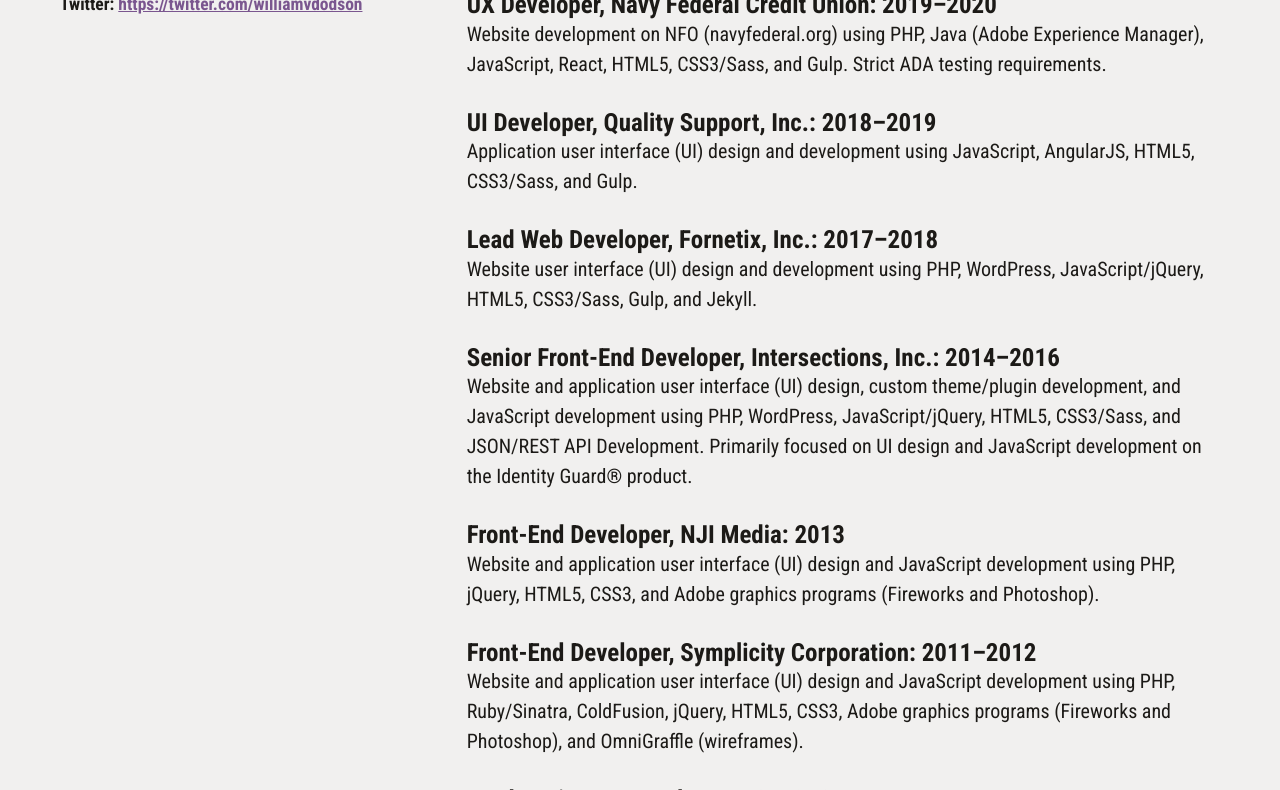
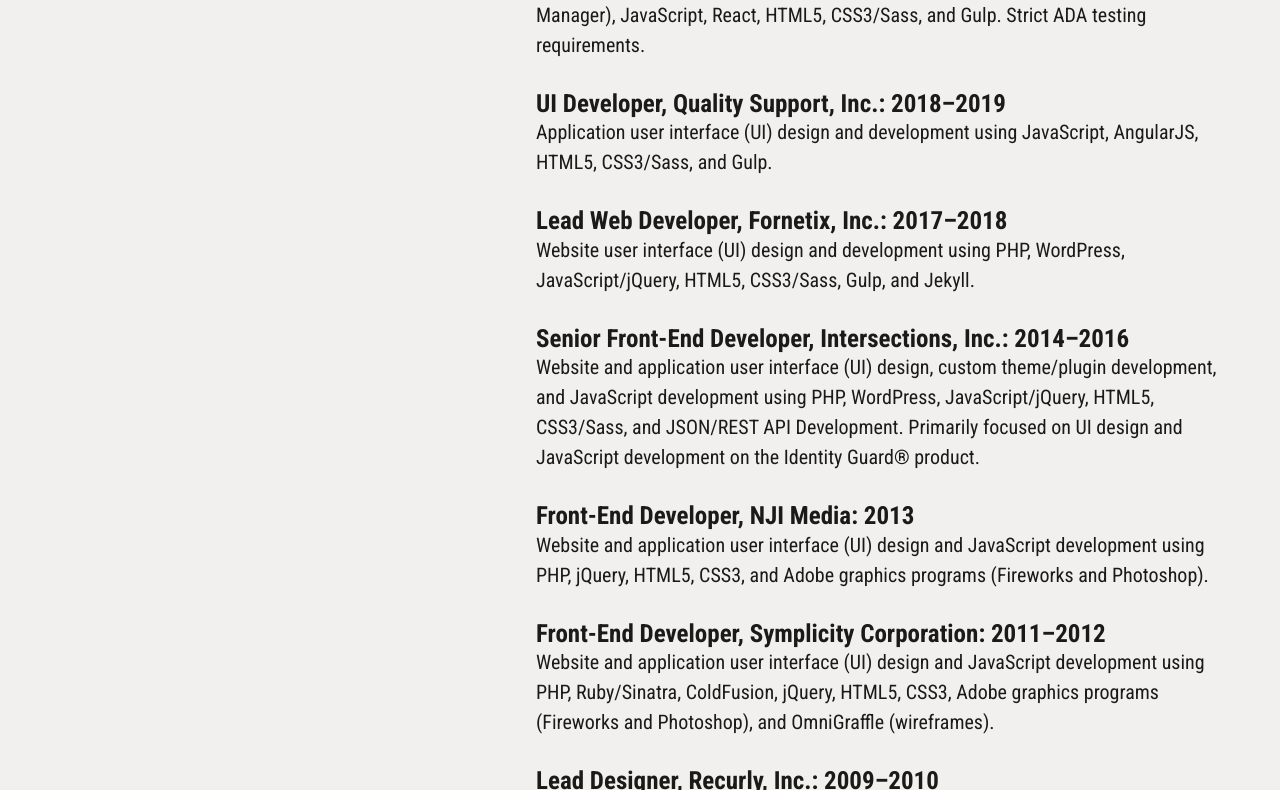
Before and after one commit to williamdodson/resume.williamdodson.co, a Gatsby site: page / in a window 1280 px wide. Shown: the part 541-1331 px from the top of the page. Built offline with nearby package versions, Linux system fonts and the light colour scheme; Gatsby itself is replaced by a stand-in of ours.

Commit message:
Updated the grid settings and added additional link styles

```diff
--- a/content/resume-skills.csv
+++ b/content/resume-skills.csv
@@ -1,5 +1,5 @@
 Type,Description
-Graphic,"Adobe CC graphics software (Illustrator, InDesign, and Photoshop)
+Graphic,"Adobe Creative Cloud graphics software (Illustrator, InDesign, and Photoshop)
 Print, Graphic, and Logo Design, Branding, and Illustration
 Prototyping and Interaction Design (Sketch, InVision, Adobe XD)"
 Front-End Development,"HTML
@@ -7,7 +7,7 @@ CSS: Hand-coded, OOCSS, BEM, Responsive Web Design, Sass, LESS
 JavaScript: Plain vanilla (ES5/ES6), jQuery, TypeScript, Node.js/NPM, Gulp/Grunt (task runners)
 Progressive Enhancement and Accessibility (WCAG, WAI-ARIA)
 UI and UX"
-Back End Development,"PHP: WordPress, CodeIgniter, CakePHP
+Back End Development,"PHP: WordPress, Laravel, CodeIgniter, CakePHP
 Ruby: Jekyll, Sinatra, Rack, ERB, RJS, Haml, YAML
 REST/XMLRPC, API Design and Development
 MVC (Model View Controller)
--- a/content/resume-skills.json
+++ b/content/resume-skills.json
@@ -1,7 +1,7 @@
 [
     {
         "Type": "Graphic",
-        "Description": "Adobe CC graphics software (Illustrator, InDesign, and Photoshop)\nPrint, Graphic, and Logo Design, Branding, and Illustration\nPrototyping and Interaction Design (Sketch, InVision, Adobe XD)"
+        "Description": "Adobe Creative Cloud graphics software (Illustrator, InDesign, and Photoshop)\nPrint, Graphic, and Logo Design, Branding, and Illustration\nPrototyping and Interaction Design (Sketch, InVision, Adobe XD)"
     },
     {
         "Type": "Front-End Development",
@@ -9,6 +9,6 @@
     },
     {
         "Type": "Back End Development",
-        "Description": "PHP: WordPress, CodeIgniter, CakePHP\nRuby: Jekyll, Sinatra, Rack, ERB, RJS, Haml, YAML\nREST/XMLRPC, API Design and Development\nMVC (Model View Controller)\nSQL: MySQL, MSSQL, PostgreSQL\nNoSQL: Redis, CouchDB, MongoDB\nSCM: Git, Mercurial, Subversion, MKS\nUNIX/Linux administration: FreeBSD, Ubuntu, Debian"
+        "Description": "PHP: WordPress, Laravel, CodeIgniter, CakePHP\nRuby: Jekyll, Sinatra, Rack, ERB, RJS, Haml, YAML\nREST/XMLRPC, API Design and Development\nMVC (Model View Controller)\nSQL: MySQL, MSSQL, PostgreSQL\nNoSQL: Redis, CouchDB, MongoDB\nSCM: Git, Mercurial, Subversion, MKS\nUNIX/Linux administration: FreeBSD, Ubuntu, Debian"
     }
 ]
--- a/src/components/scss/_layout.scss
+++ b/src/components/scss/_layout.scss
@@ -4,7 +4,7 @@ body {
   background: #fff;
   padding: 1.5rem;
 }
-@media screen and (min-width: 40rem) {
+@media screen and (min-width: 64rem) {
   body {
     padding: 3rem;
   }
@@ -14,28 +14,34 @@ body {
   align-content: center;
   justify-content: center;
   display: grid;
-  gap: 1rem 3rem;
-  grid-template-areas: 'header header header'
-                       'main main main'
-                       'sidebar sidebar sidebar'
-                       'footer footer footer';
-  grid-template-columns: repeat(3, 1fr);
+  gap: 1rem 1.5rem;
+  grid-template-areas: 'header header header header header'
+                       'main main main main main'
+                       'sidebar sidebar sidebar sidebar sidebar'
+                       'footer footer footer footer footer';
+  grid-template-columns: repeat(5, 1fr);
   margin: 0 auto;
   max-width: none;
 }
-@media screen and (min-width: 40rem) {
+@media screen and (min-width: 64rem) {
   .container {
-    grid-template-areas: 'header header header'
-                         'sidebar main main'
-                         'footer footer footer';
-    max-width: 64rem;
+    gap: 1.5rem 1.5rem;
+    grid-template-areas: 'header header header header header'
+                         'sidebar sidebar main main main'
+                         'footer footer footer footer footer';
+    max-width: 90rem;
   }
 }
 /// Subsection: Banner
 //  ======================================================================
 .banner {
   grid-area: header;
-  margin-bottom: 3rem;
+  margin-bottom: 0;
+}
+@media screen and (min-width: 64rem) {
+  .banner {
+    margin-bottom: 1.5rem;
+  }
 }
 
 /// Subsection: Main Content
--- a/src/components/scss/_typography.scss
+++ b/src/components/scss/_typography.scss
@@ -42,7 +42,20 @@ h3 {
 
 a:link,
 a:visited {
+  background: transparent;
   color: $color-primary;
+  outline: 0.125rem dotted transparent;
+  transition: all ease-in-out 0.3s;
+}
+a:hover,
+a:active {
+  background: #fff;
+  color: $color-black;
+}
+a:focus {
+  background: #fff;
+  color: $color-black;
+  outline: 0.125rem dotted $color-black;
 }
 
 /// Subsection: Custom Classes
@@ -76,5 +89,6 @@ a:visited {
 }
 .banner__subtitle {
   @include fluid-type($min_width, $max_width, 0.875rem, 1.25rem);
+  margin-bottom: 0;
   text-shadow: 0.125rem 0.125rem 0 $color-light-gray;
 }
--- a/src/components/sidebar.js
+++ b/src/components/sidebar.js
@@ -12,7 +12,7 @@ const Sidebar = () => (
         }
         return (
           <li key={`content_item_${index}`}>
-            <strong>{data.Title}: <a href={link}>{data.URL}</a></strong>
+            <strong>{data.Title}:</strong> <a href={link}>{data.URL}</a>
           </li>
         )
       })}
```
